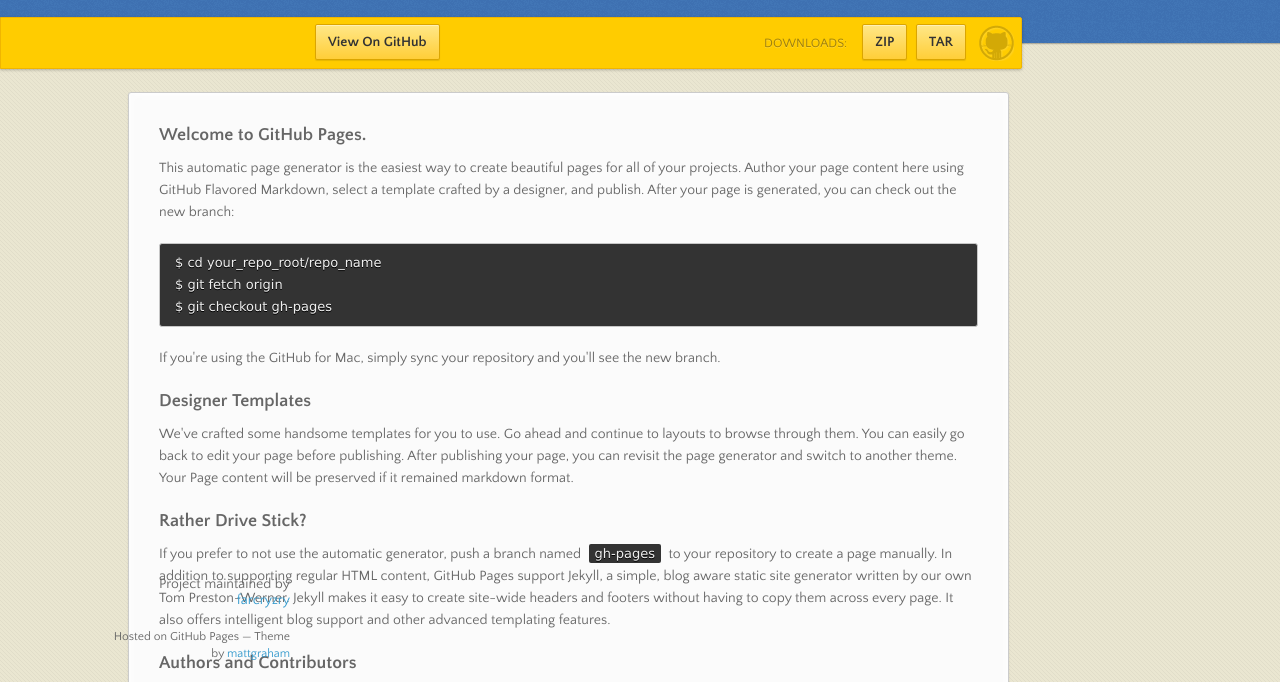
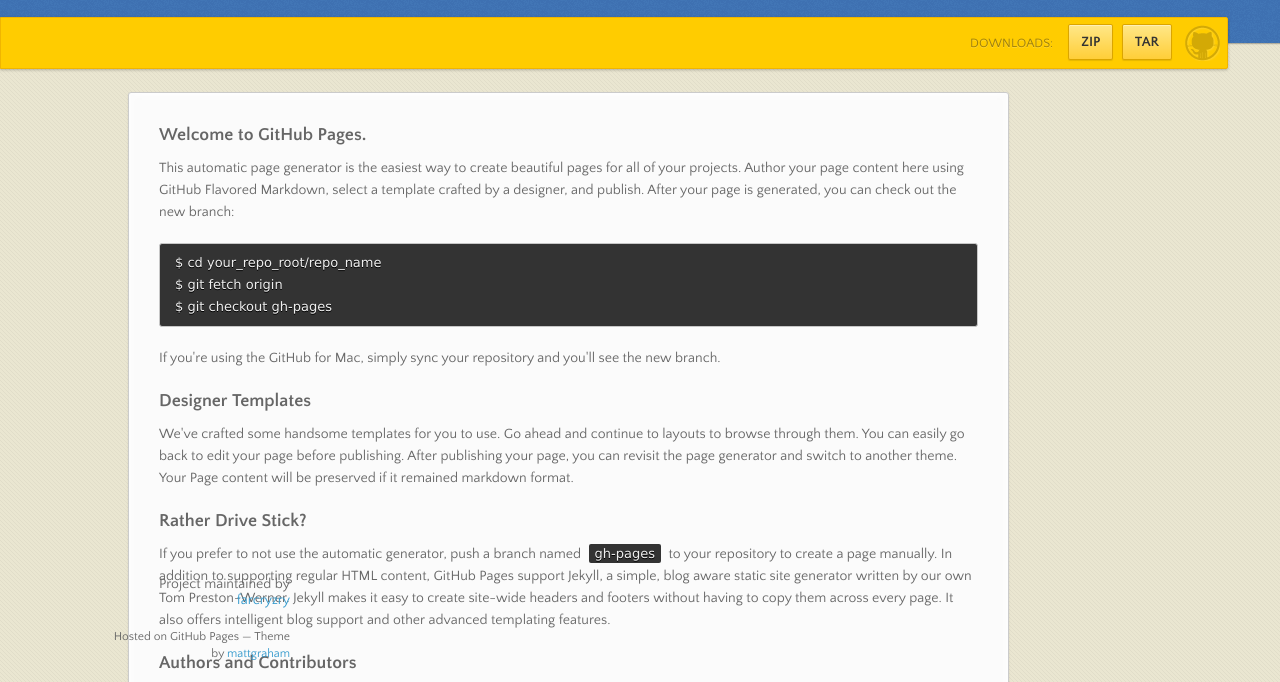
Before and after one commit to farcryzry/algorithm-garden, a plain HTML site: page index.html in a window 1280 px wide. Shown: the part 98-780 px from the top of the page. Drawn offline with nearby package versions, Linux system fonts and the light colour scheme.

Commit message:
Updated styles.css

```diff
--- a/stylesheets/styles.css
+++ b/stylesheets/styles.css
@@ -689,8 +689,9 @@
 #banner {
   z-index: 100;
   left: 0;
-  right: 50%;
+  //right: 50%;
   height: 50px;
+  width: 95%;
   margin-right: -382px;
   position: fixed;
   top: 115px;
@@ -748,7 +749,7 @@
 }
 #banner .fork {
   position: fixed;
-  left: 50%;
+  //left: 50%;
   margin-left: -325px;
   padding: 10px 12px;
   margin-top: 6px;
```
